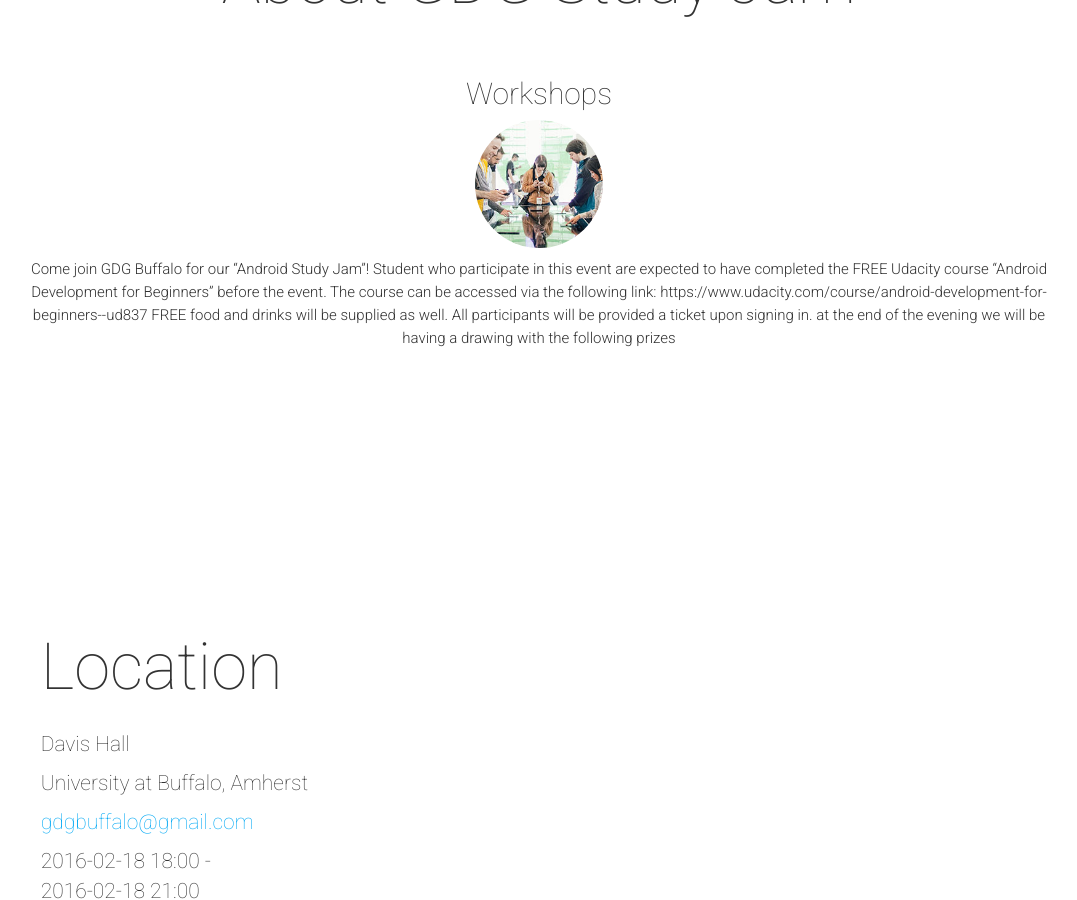
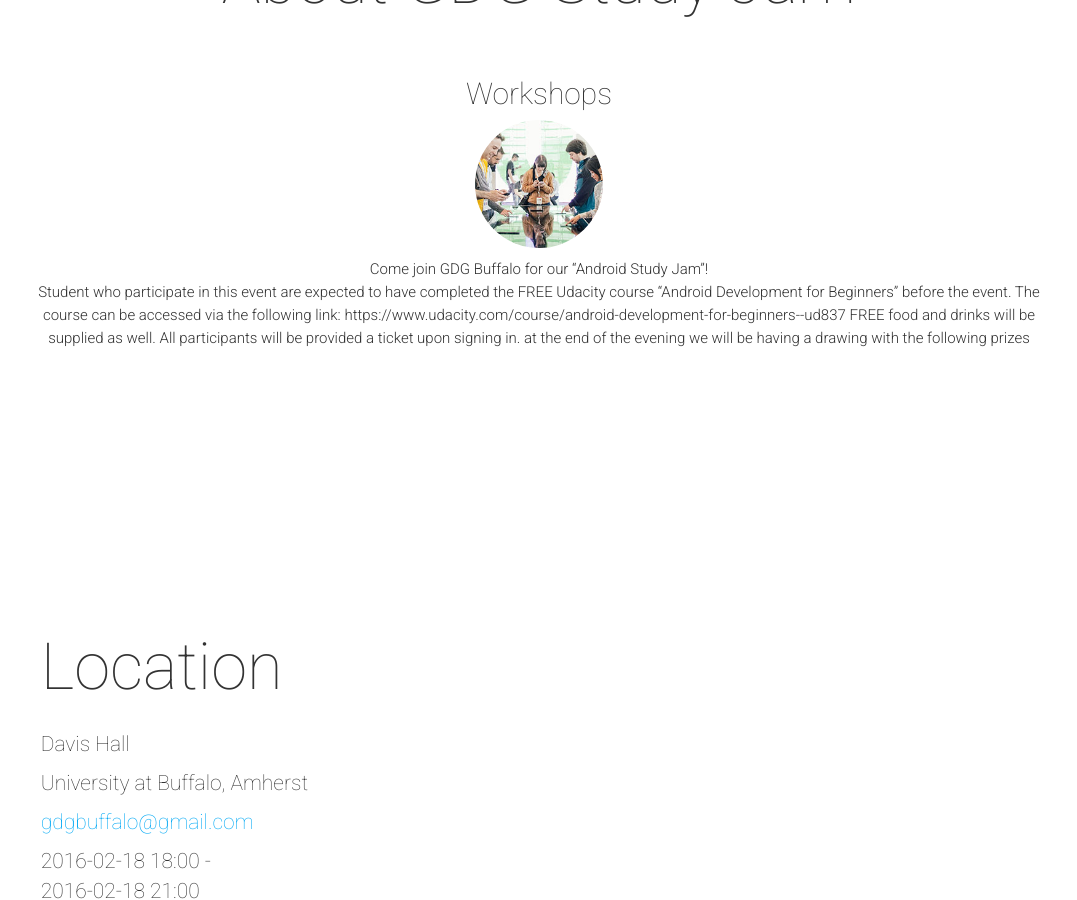
Before and after one commit to GDG-Buffalo/GDG-Buffalo.github.io, a Jekyll site: the page built from index.html, in a window 1280 px wide and 900 px high, scrolled down 1024 px. Shown: the whole window, without its empty margins (101-1178 px from the left). Built offline with Jekyll 4.4.1, drawn with Linux system fonts in a browser that asks for light colours; nearby versions of some CDN libraries; comment, search, counter and statistics services are not loaded.

Commit message:
Minor Update

```diff
--- a/_config.yml
+++ b/_config.yml
@@ -55,7 +55,7 @@ heroButtons:
 # About Block
 aboutTitle: "About GDG Study Jam"
 aboutBlock:
- - {title: "Workshops", image: "workshop.jpg", text: "Come join GDG Buffalo for our “Android Study Jam”!
+ - {title: "Workshops", image: "workshop.jpg", text: "Come join GDG Buffalo for our “Android Study Jam”!</br>
 
 Student who participate in this event are expected to have completed the FREE Udacity course “Android
 
```
